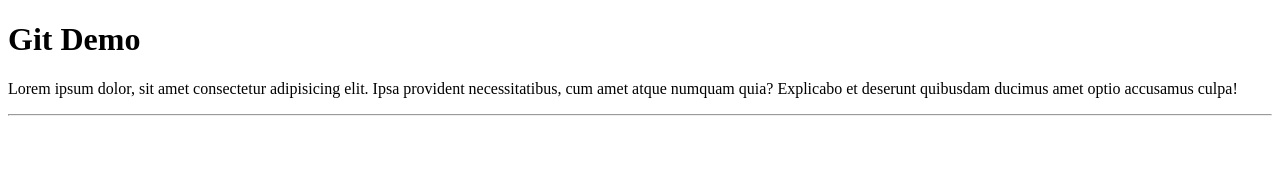
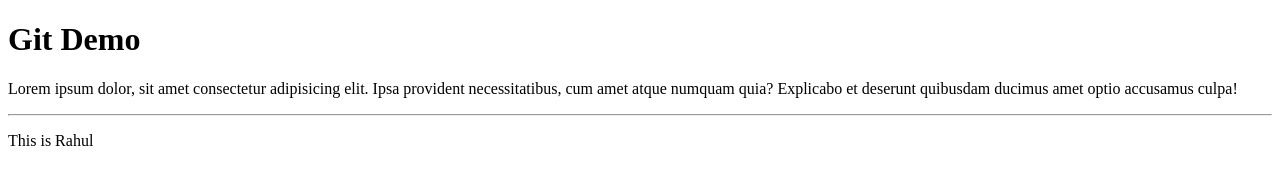
Before and after one commit to rahulvempati03/loclaRepo, a plain HTML site: page index.html in a window 1280 px wide. Drawn offline with Linux system fonts and the light colour scheme.

Commit message:
main added

```diff
--- a/index.html
+++ b/index.html
@@ -9,5 +9,6 @@
     <h1>Git Demo</h1>
     <p>Lorem ipsum dolor, sit amet consectetur adipisicing elit. Ipsa provident necessitatibus, cum amet atque numquam quia? Explicabo et deserunt quibusdam ducimus amet optio accusamus culpa!</p>
     <hr>
+    <p>This is Rahul</p>
 </body>
 </html>
```
